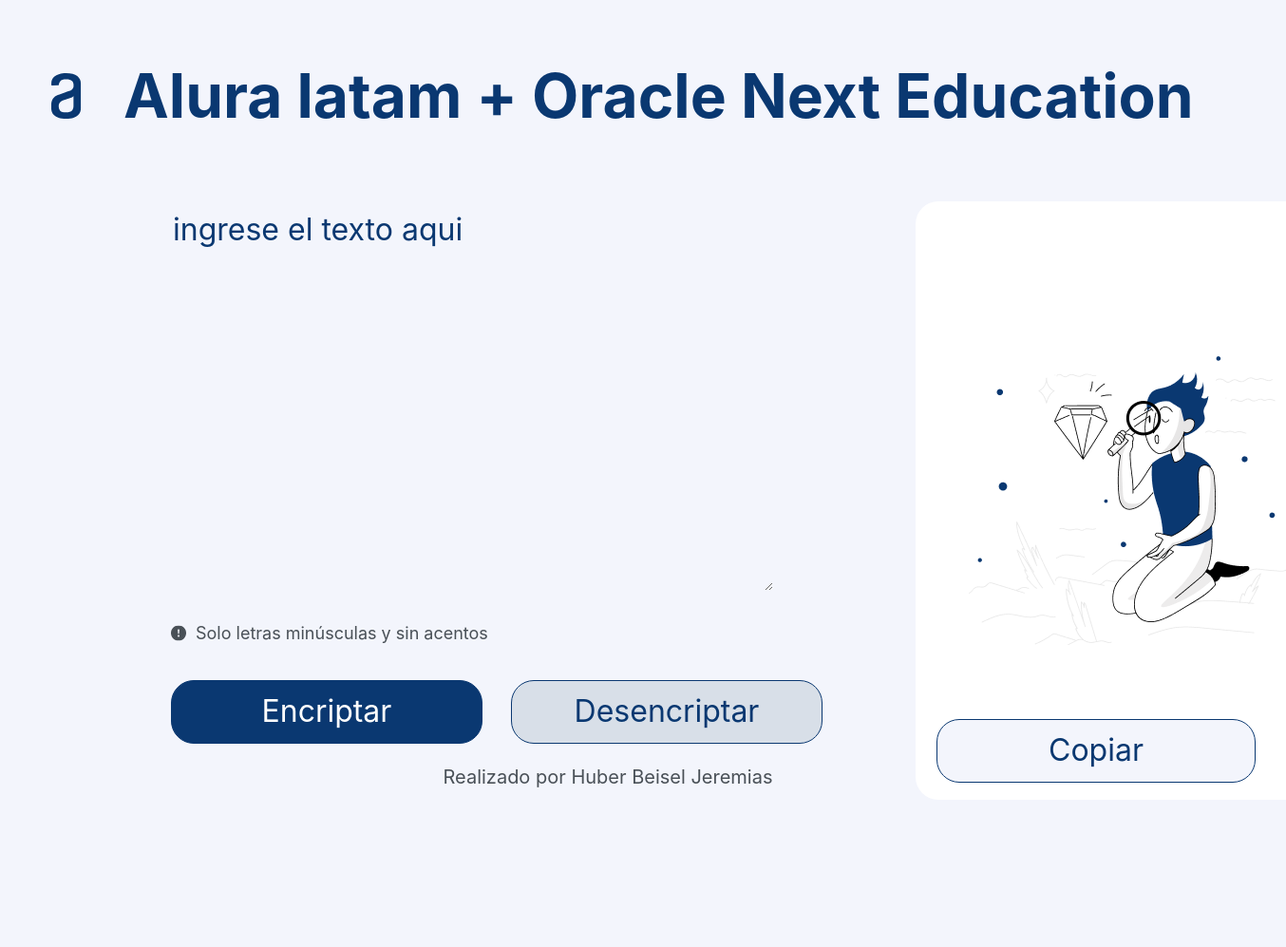
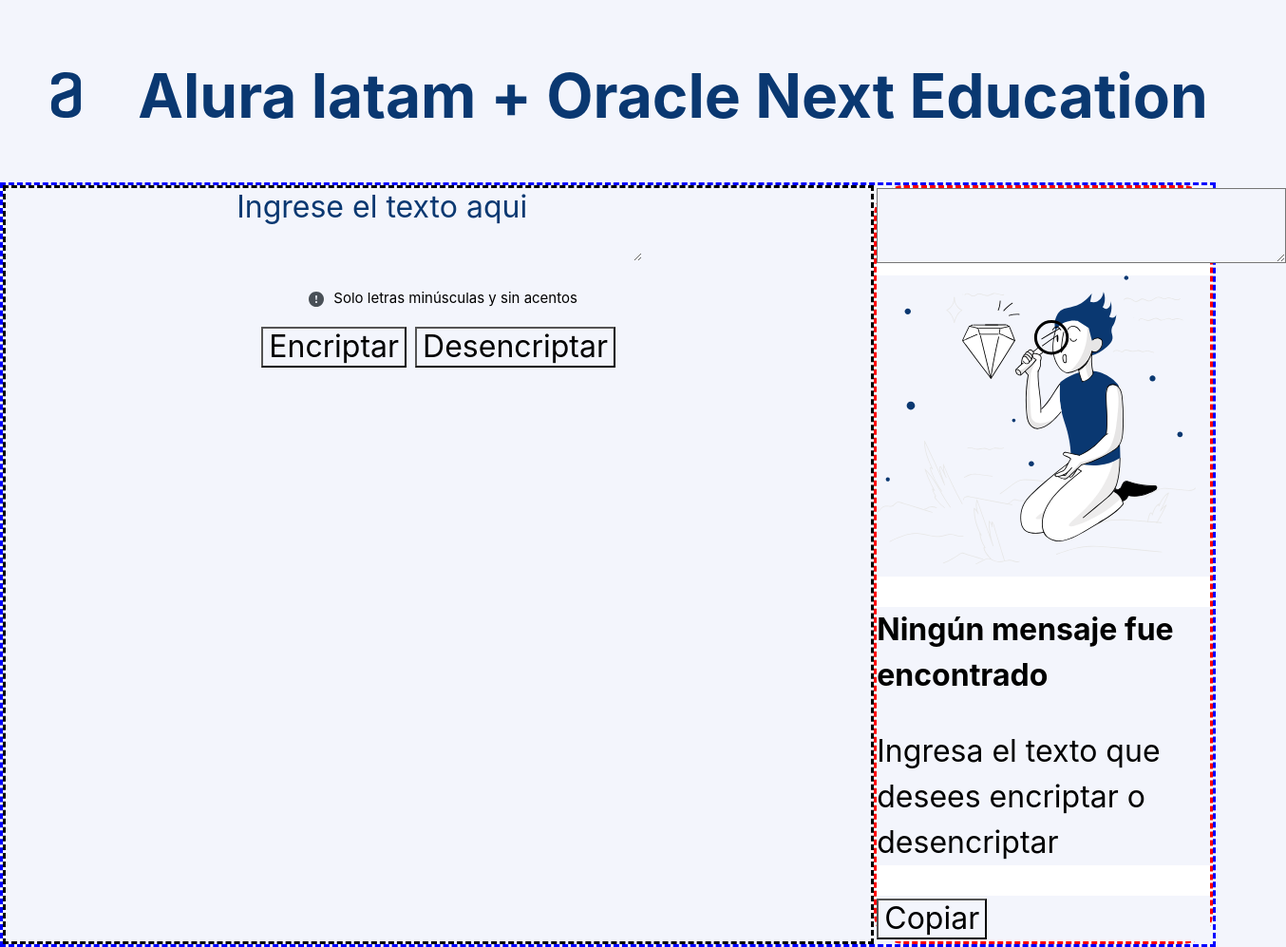
Before and after one commit to Jere2023/proyecto-encriptador-alura, a plain HTML site: page index.html in a window 1280 px wide. Shown: the top 997 px of the page at 95% size, 1354 px wide, since content can reach past the window. Before the commit the page ends 853 px from the top, so only its background shows below. Drawn offline with Linux system fonts and the light colour scheme.

Commit message:
Remodelación completa del HTML y CSS. 2°commit de esta branch (deb)

```diff
--- a/index.html
+++ b/index.html
@@ -10,16 +10,18 @@
     <title>Encriptador</title>
 </head>
 <body>
-    <header><img class="logo" src="imagenes/Logo.svg" alt="Logo de Alura, una 'a' color azul.">
-        <h1>Alura latam + Oracle Next Education</h1>
+    <header>
+        <h1>
+            <img class="logo" src="imagenes/Logo.svg" alt="Logo de Alura, una 'a' color azul.">
+            Alura latam + Oracle Next Education
+        </h1>
     </header>
     <main>
-            <main>
         <div class="cuerpo">
-                    <section>
-                        <textarea class="text-area" cols="30" rows="10" placeholder="Ingrese el texto aqui"></textarea>
+            <section class="izquierda">
+                    <textarea class="texto-de-ingreso" placeholder="Ingrese el texto aqui"></textarea>
                     <div class="caja-informacion">
-                            <img src="imagenes/signo-de-exclamacion.svg" alt="Signo de exclamación">
+                        <img class="imagen-informacion" src="imagenes/signo-de-exclamacion.svg" alt="Signo de exclamación">
                         <p class="informacion">Solo letras minúsculas y sin acentos</p>
                     </div>
                     <div class="botones">
@@ -27,8 +29,15 @@
                         <button class="btn-desencriptar" onclick="btnDesencriptar()">Desencriptar</button>
                     </div>
             </section>
-                    <section>
-                        <textarea class="mensaje" cols="20" rows="10"></textarea>
+            <section class="derecha">
+                    <textarea class="mensaje"></textarea>
+                    <div class="imagen">
+                        <img src="imagenes/Muñeco.svg" alt="Imagen de una persona mirando con una lupa un diamante">
+                    </div>
+                    <div class="leyenda">
+                        <h3>Ningún mensaje fue encontrado</h3>
+                        <p>Ingresa el texto que desees encriptar o desencriptar</p>
+                    </div>
                     <div>
                         <button class="copiar" onclick="copiar()">Copiar</button>
                     </div>
@@ -40,6 +49,6 @@
             <p class="pie-info-texto">Realizado  por Huber Beisel Jeremias</p>
         </div>
     </footer>
-    <script src="app.js"></script>
+    <script src="scripts.js"></script>
 </body>
 </html>
--- a/style.css
+++ b/style.css
@@ -22,16 +22,13 @@ html {
     font-size: 3.2rem;
     line-height: 150%;
 }
-header {
-    display: flex;
-}
 h1 {
     color: var(--color-text-area);
     font-family: 'Inter';
     padding-top: 1rem;
 }
 .logo {
-    margin: 1rem 0 0 1rem;
+    margin: 0 0 0 1rem;
 }
 body {
     font-size: 16px; /* 1rem = 10px Parte 2 de 2*/
@@ -39,12 +36,41 @@ body {
 
 .cuerpo {
     display: flex;
-    margin-bottom: 1rem;
-    margin-left: 18rem;
+    justify-content: center;
+    border-style: dashed;
+    border-color: blue;
 }
-
-.text-area {
-    height: 40rem;
+.izquierda{
+    border-style: dashed;
+    border-color: black;
+    width: 72%;
+    text-align: center;
+}
+.texto-de-ingreso{
+    border-style: none;
+}
+.texto-de-ingreso::placeholder{
+    color: var(--color-text-area);
+}
+.caja-informacion{
+    display: flex;
+    align-items: center;
+    justify-content: center;
+}
+.imagen-informacion{
+    padding: 0 1rem;
+}
+.informacion{
+    font-size: 1.5rem;
+}
+.derecha{
+    border-style: dashed;
+    border-color: red;
+    width: 28%;
+    border-radius: 3.2rem;
+    background-color: var(--color-blanco);
+}
+/*.text-area {
     border: none;
     color: var(--color-text-area);
     margin-top: 3rem;
@@ -54,12 +80,12 @@ body {
 ::placeholder { color: var(--color-text-area); }
   .text-area:focus {
       outline: none;
-    }
+    }*/
 
-.mensaje{
+/*.mensaje{
     height: 63rem;
     background: var(--color-blanco);
-    background-image: url("/imagenes/Muñeco.png");
+    /*background-image: url("/imagenes/Muñeco.png");
     background-repeat: no-repeat;
     background-position: center;
     border: none;
@@ -72,8 +98,8 @@ body {
 }
 .mensaje:focus {
     outline: none;
-}
-
+}*/
+/*
 .botones{
     display: flex;
     margin-top: 1.8rem;
@@ -128,4 +154,4 @@ body {
     font-family: 'Inter';
     font-size: 2rem;
     color: var(--color-informacion);
-}
+}*/
```
Also changed, not shown: scripts.js (renamed from app.js). Lines whose indentation alone changed are shown as unchanged.
